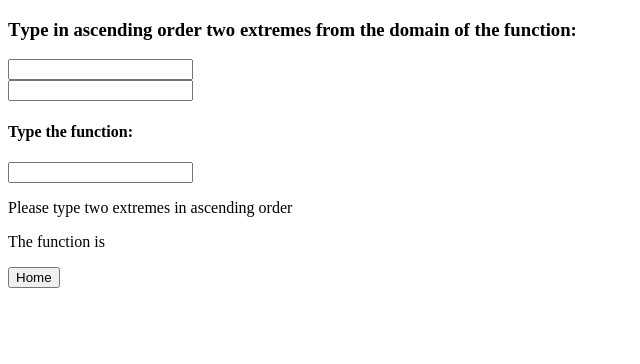
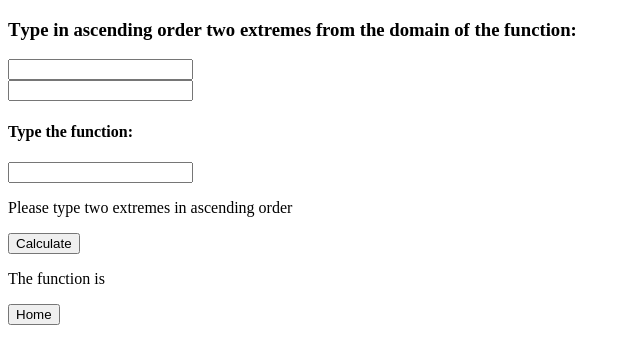
Before and after one commit to Tupacgr/Maths-Webite, a plain HTML site: page html_files/fun1.html in a window 1280 px wide. Shown: the whole page, without its empty margins (0-640 px from the left). Drawn offline with Linux system fonts and the light colour scheme.

Commit message:
Update fun1.html
added button for calculation

```diff
--- a/html_files/fun1.html
+++ b/html_files/fun1.html
@@ -12,6 +12,7 @@
     <h4>Type the function:</h4>
     <div><input type="text" id="fun"></div>
     <p id="a">Please type two extremes in ascending order</p>
+    <button id="calculate1">Calculate</button>
     <p id="f">The function is</p>
     <button id="home">Home</button>
     <script src="..\javascript_files\math.js"></script>
```
